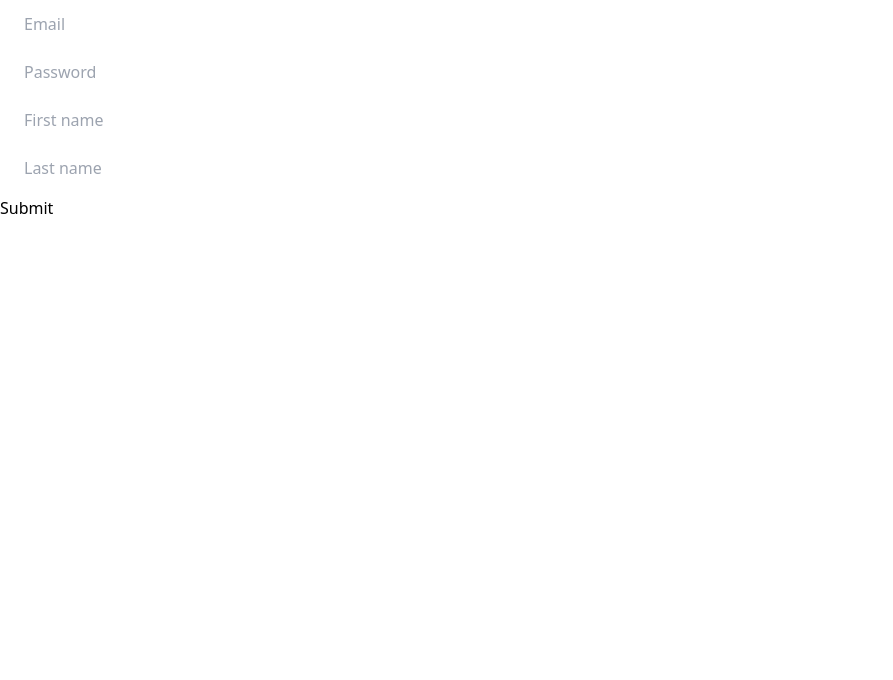
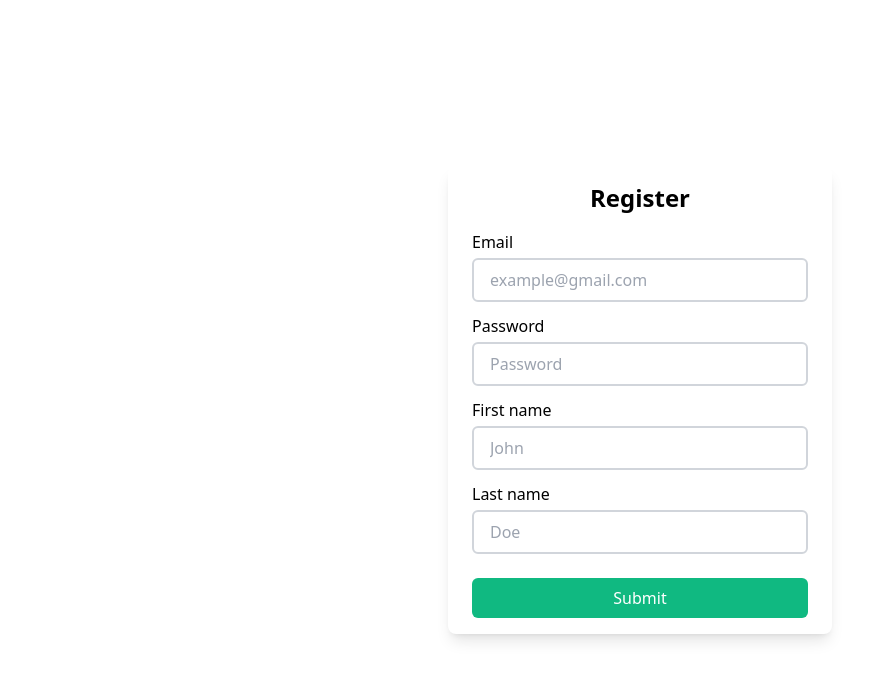
Before and after one commit to danilovstanislav/react-crypto, a React (Vite) app: page /auth/register in a window 1280 px wide. Shown: the top 680 px of the page, without its empty margins (0-893 px from the left). Built offline with nearby package versions, Linux system fonts and the light colour scheme.

Commit message:
build: Add styles

```diff
--- a/package.json
+++ b/package.json
@@ -13,6 +13,7 @@
     "@emotion/react": "^11.11.4",
     "@emotion/styled": "^11.11.5",
     "@hookform/resolvers": "^3.3.4",
+    "clsx": "^2.1.1",
     "framer-motion": "^11.1.9",
     "highcharts": "^11.4.1",
     "highcharts-react-official": "^3.2.1",
@@ -20,6 +21,7 @@
     "react-dom": "^18.2.0",
     "react-hook-form": "^7.51.4",
     "react-router-dom": "^6.23.0",
+    "tailwind-merge": "^2.3.0",
     "zod": "^3.23.8"
   },
   "devDependencies": {
--- a/src/components/auth/Register.tsx
+++ b/src/components/auth/Register.tsx
@@ -1,5 +1,5 @@
 import { z } from 'zod'
-import { Input, Form } from '../form'
+import { Input, Form, Button } from '../../shared/ui'
 import { register } from '../../lib/auth'
 import { RegisterDTO } from '../../types'
 
@@ -28,37 +28,46 @@ export const Register = ({ onSuccess, onError }: RegisterFormProps) => {
 	}
 
 	return (
-		<div className="w-100 h-screen">
-			<Form<RegisterDTO, typeof schema> schema={schema} onSubmit={onSubmit}>
+		<div className="w-100 min-h-screen p-4 flex items-center justify-center">
+			<Form<RegisterDTO, typeof schema>
+				className="py-4 px-6 flex flex-col max-w-96 w-full bg-white rounded-lg shadow-lg"
+				schema={schema}
+				onSubmit={onSubmit}
+			>
 				{({ register, formState }) => (
 					<>
+						<h1 className="text-2xl font-bold mb-4 text-center">Register</h1>
 						<Input
-							placeholder="Email"
+							label="Email"
+							placeholder="example@gmail.com"
 							type="email"
-							className="mb-2"
+							className="mb-3"
 							error={formState.errors.email}
 							registration={register('email')}
 						/>
 						<Input
+							label="Password"
 							placeholder="Password"
 							type="password"
-							className="mb-2"
+							className="mb-3"
 							error={formState.errors.password}
 							registration={register('password')}
 						/>
 						<Input
-							placeholder="First name"
-							className="mb-2"
+							label="First name"
+							placeholder="John"
+							className="mb-3"
 							error={formState.errors.firstName}
 							registration={register('firstName')}
 						/>
 						<Input
-							placeholder="Last name"
-							className="mb-2"
+							label="Last name"
+							placeholder="Doe"
+							className="mb-6"
 							error={formState.errors.lastName}
 							registration={register('lastName')}
 						/>
-						<button type="submit">Submit</button>
+						<Button type="submit">Submit</Button>
 					</>
 				)}
 			</Form>
--- /dev/null
+++ b/src/shared/lib/tailwind-merge.ts
@@ -0,0 +1,6 @@
+import { type ClassValue, clsx } from 'clsx'
+import { twMerge } from 'tailwind-merge'
+
+export function cn(...inputs: ClassValue[]) {
+	return twMerge(clsx(inputs))
+}
--- /dev/null
+++ b/src/shared/ui/Button.tsx
@@ -0,0 +1,36 @@
+import { ButtonHTMLAttributes } from 'react'
+import { Spinner } from './Spinner'
+import { cn } from '../lib/tailwind-merge'
+
+const sizes = {
+	sm: 'py-2 px-2 text-sm',
+	md: 'py-2 px-4 text-md',
+	lg: 'py-3 px-6 text-lg',
+}
+
+const variants = {
+	primary: 'bg-emerald-500 text-white rounded-md',
+	danger: 'bg-red-500 text-white rounded-md',
+}
+
+type ButtonProps = ButtonHTMLAttributes<HTMLButtonElement> & {
+	size?: keyof typeof sizes
+	variant?: keyof typeof variants
+	className?: string
+	isLoading?: boolean
+}
+
+export const Button = ({
+	children,
+	size = 'md',
+	variant = 'primary',
+	className,
+	isLoading,
+}: ButtonProps) => {
+	return (
+		<button className={cn(className, sizes[size], variants[variant])}>
+			{isLoading && <Spinner size={size} />}
+			{children}
+		</button>
+	)
+}
--- a/src/components/form/FieldWrapper.tsx
+++ b/src/shared/ui/FieldWrapper.tsx
@@ -1,20 +1,21 @@
 import { ReactNode } from 'react'
 import { FieldError } from 'react-hook-form'
+import { cn } from '../lib/tailwind-merge'
 
-type TFieldWrapperProps = {
+type FieldWrapperProps = {
 	children: ReactNode
 	label?: string
 	error?: FieldError | undefined
 	className?: string
 }
 
-export type FieldWrapperPassThroughProps = Pick<TFieldWrapperProps, 'label' | 'error'>
+export type FieldWrapperPassThroughProps = Pick<FieldWrapperProps, 'label' | 'error'>
 
-export const FieldWrapper = (props: TFieldWrapperProps) => {
+export const FieldWrapper = (props: FieldWrapperProps) => {
 	const { children, label, error, className } = props
 
 	return (
-		<label className={`block ${className}`}>
+		<label className={cn('block', className)}>
 			{label}
 			<div className="mt-1">{children}</div>
 			{error && <div className="text-sm">{error?.message}</div>}
--- a/src/components/form/Form.tsx
+++ b/src/shared/ui/Form.tsx
@@ -3,7 +3,7 @@ import { ReactNode } from 'react'
 import { SubmitHandler, UseFormReturn, useForm } from 'react-hook-form'
 import { ZodType, ZodTypeDef } from 'zod'
 
-type TForm<FormValues extends Record<string, unknown>, Schema> = {
+type FormProps<FormValues extends Record<string, unknown>, Schema> = {
 	className?: string
 	children: (methods: UseFormReturn<FormValues>) => ReactNode
 	onSubmit: SubmitHandler<FormValues>
@@ -13,11 +13,12 @@ type TForm<FormValues extends Record<string, unknown>, Schema> = {
 export const Form = <
 	FormValues extends Record<string, unknown> = Record<string, unknown>,
 	Schema extends ZodType<unknown, ZodTypeDef, unknown> = ZodType<unknown, ZodTypeDef, unknown>,
->(
-	props: TForm<FormValues, Schema>,
-) => {
-	const { className, children, onSubmit, schema } = props
-
+>({
+	className,
+	children,
+	onSubmit,
+	schema,
+}: FormProps<FormValues, Schema>) => {
 	const methods = useForm<FormValues>({
 		resolver: schema && zodResolver(schema),
 	})
--- a/src/components/form/Input.tsx
+++ b/src/shared/ui/Input.tsx
@@ -1,13 +1,14 @@
 import { UseFormRegisterReturn } from 'react-hook-form'
 import { FieldWrapper, FieldWrapperPassThroughProps } from './FieldWrapper'
+import { cn } from '../lib/tailwind-merge'
 
 const sizes = {
-	sm: 'py-2 px-4 text-sm',
-	md: 'py-2 px-6 text-md',
-	lg: 'py-3 px-8 text-lg',
+	sm: 'py-2 px-2 text-sm',
+	md: 'py-2 px-4 text-md',
+	lg: 'py-3 px-6 text-lg',
 }
 
-type TInput = FieldWrapperPassThroughProps & {
+type InputProps = FieldWrapperPassThroughProps & {
 	type?: 'text' | 'email' | 'password'
 	placeholder?: string
 	size?: 'sm' | 'md' | 'lg'
@@ -15,15 +16,21 @@ type TInput = FieldWrapperPassThroughProps & {
 	registration: Partial<UseFormRegisterReturn>
 }
 
-export const Input = (props: TInput) => {
-	const { type = 'text', label, error, placeholder, size = 'md', className, registration } = props
-
+export const Input = ({
+	type = 'text',
+	label,
+	error,
+	placeholder,
+	size = 'md',
+	className,
+	registration,
+}: InputProps) => {
 	return (
 		<FieldWrapper label={label} error={error} className={className}>
 			<input
 				type={type}
 				placeholder={placeholder}
-				className={`appearance-none ${sizes[size]}`}
+				className={cn('w-full appearance-none border-2 border-gray-300 rounded-md', sizes[size])}
 				{...registration}
 			/>
 		</FieldWrapper>
--- /dev/null
+++ b/src/shared/ui/Spinner.tsx
@@ -0,0 +1,41 @@
+import { cn } from '../lib/tailwind-merge'
+
+const sizes = {
+	sm: 'h-4 w-4',
+	md: 'h-8 w-8',
+	lg: 'h-16 w-16',
+	xl: 'h-24 w-24',
+}
+
+const variants = {
+	light: 'text-white',
+	primary: 'text-slate-600',
+}
+
+export type SpinnerProps = {
+	size?: keyof typeof sizes
+	variant?: keyof typeof variants
+	className?: string
+}
+
+export const Spinner = ({ size = 'md', variant = 'primary', className }: SpinnerProps) => {
+	return (
+		<>
+			<svg
+				xmlns="http://www.w3.org/2000/svg"
+				width="24"
+				height="24"
+				viewBox="0 0 24 24"
+				fill="none"
+				stroke="currentColor"
+				strokeWidth="2"
+				strokeLinecap="round"
+				strokeLinejoin="round"
+				className={cn('animate-spin', sizes[size], variants[variant], className)}
+			>
+				<path d="M21 12a9 9 0 1 1-6.219-8.56" />
+			</svg>
+			<span className="sr-only">Loading</span>
+		</>
+	)
+}
--- a/src/components/form/index.ts
+++ b/src/shared/ui/index.ts
@@ -1,3 +1,5 @@
 export * from './FieldWrapper'
 export * from './Input'
 export * from './Form'
+export * from './Spinner'
+export * from './Button'
```
Also changed, not shown: tsconfig.json (indentation only), 1 other file (tests, documents, lock files or other folders).
